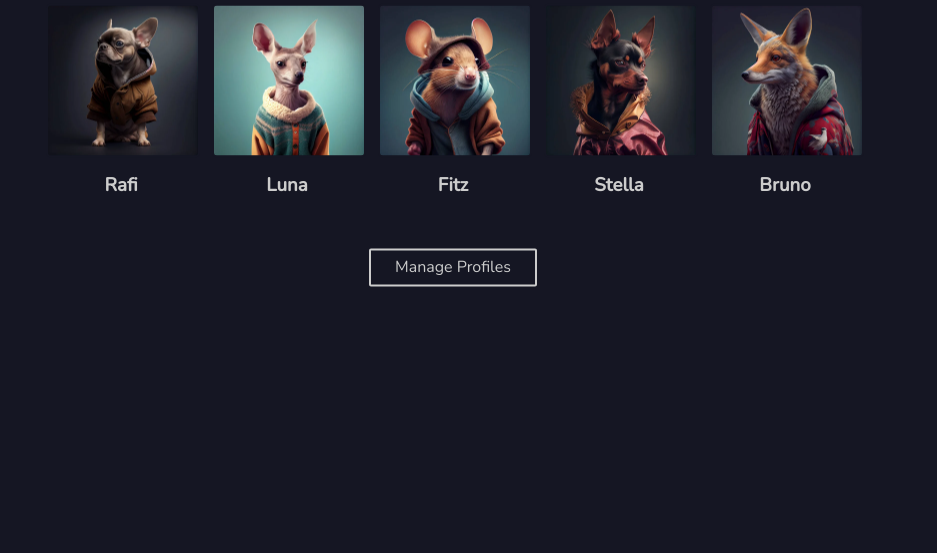
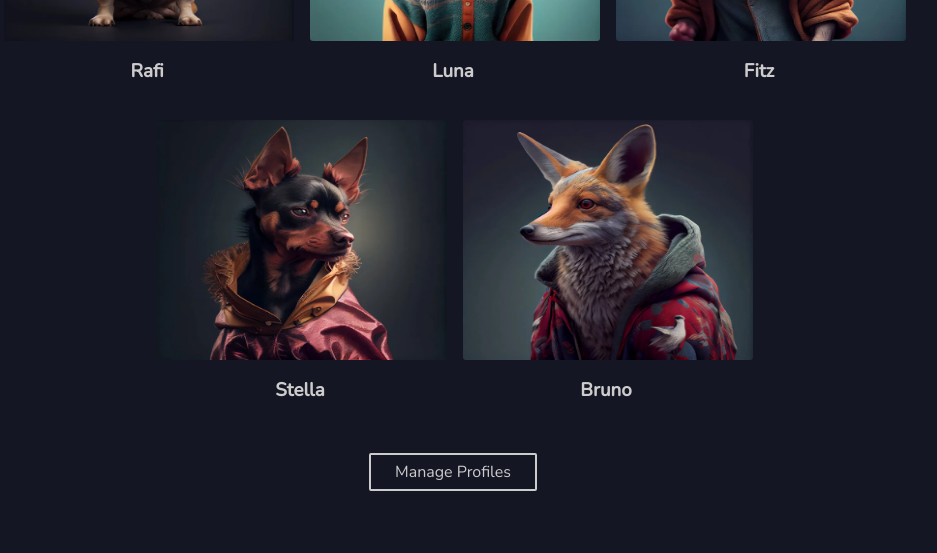
Before and after one commit to codingahmad754/Netflix-welcomeback-screen, a website built with Vite: page index.html in a window 1280 px wide. Shown: the part 247-800 px from the top of the page, without its empty margins (187-1124 px from the left). Built offline with nearby package versions, Linux system fonts and the light colour scheme.

Commit message:
Update style.css

```diff
--- a/css/style.css
+++ b/css/style.css
@@ -40,7 +40,7 @@ body {
 }
 
 .avatar-container {
-    flex-basis: 150px;
+    flex-basis: 290px;
     /* flex-basis: 150px; */
 }
 
```
